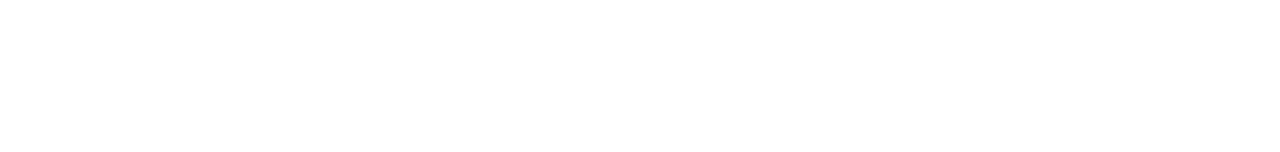
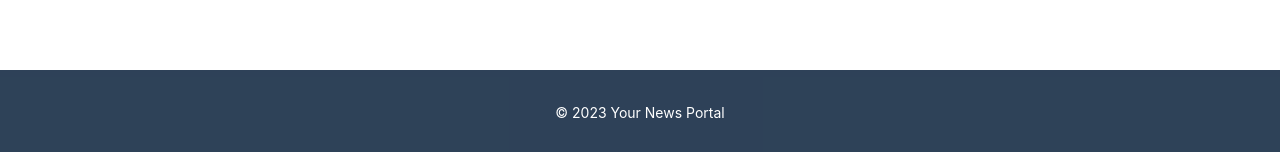
Before and after one commit to zhenekpirozhok/News-Portal, a React (Create React App) app in the folder frontend/: page / in a window 1280 px wide. Shown: the part 1448-1600 px from the top of the page. Before the commit the page ends 1518 px from the top, so only its background shows below. Built offline with nearby package versions, Linux system fonts and the light colour scheme.

Commit message:
add footer

```diff
--- /dev/null
+++ b/frontend/src/components/Footer/Footer.css
@@ -0,0 +1,9 @@
+/* Footer.css */
+.footer-container {
+  background-color: var(--primary-color);
+  color: #fff;
+  text-align: center;
+  padding: 20px;
+  display: flex;
+  justify-content: center;
+}
--- /dev/null
+++ b/frontend/src/components/Footer/Footer.js
@@ -0,0 +1,13 @@
+// Footer.js
+import React from 'react';
+import './Footer.css'; // Import the CSS file
+
+const Footer = () => {
+  return (
+    <footer className="footer-container">
+      <p>&copy; 2023 Your News Portal</p>
+    </footer>
+  );
+};
+
+export default Footer;
--- a/frontend/src/pages/HomePage.js
+++ b/frontend/src/pages/HomePage.js
@@ -6,6 +6,7 @@
 import users from '../mockData/users.json';
 import news from '../mockData/news.json';
 import NewsList from '../components/NewsList/NewsList';
+import Footer from '../components/Footer/Footer';
 
 const HomePage = () => {
   return (
@@ -14,6 +15,7 @@
       <MainNews news={news[0]}/>
       <NewsList newsList={news.slice(0, 4)} category={categories[0]} />
       <NewsList newsList={news.slice(0, 4)} category={categories[1]} />
+      <Footer />
     </div>
   );
 };
```
